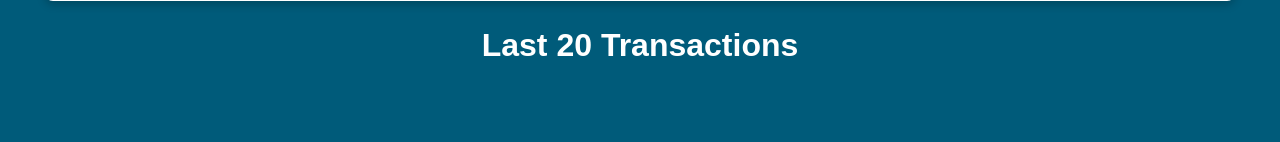
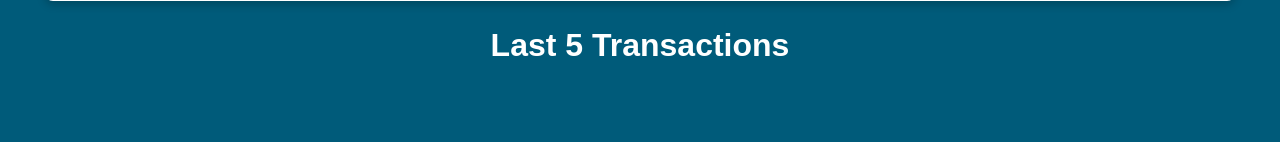
Before and after one commit to FlyingPig69/Ergo-node-explorer, a Flask app: template api/templates/address.html in a window 1280 px wide. Shown: the part 370-512 px from the top of the page. Run offline with Flask 3, Linux system fonts and the light colour scheme; the template is opened without the code that fills it, so the values that code supplies are empty.

Commit message:
Update address.html

```diff
--- a/api/templates/address.html
+++ b/api/templates/address.html
@@ -107,7 +107,7 @@
         </div>
 
 
-        <h1 class="text-center"><b>Last 20 Transactions</b> </h1>
+        <h1 class="text-center"><b>Last 5 Transactions</b> </h1>
         {% for transaction_data in transaction_details %}
         <div class="card mb-4" style="margin-bottom:5px;"  >
                 <b><p><span id="timestamp">{{ transaction_data['tx_json']['timestamp']}}</span></b></p>
```
